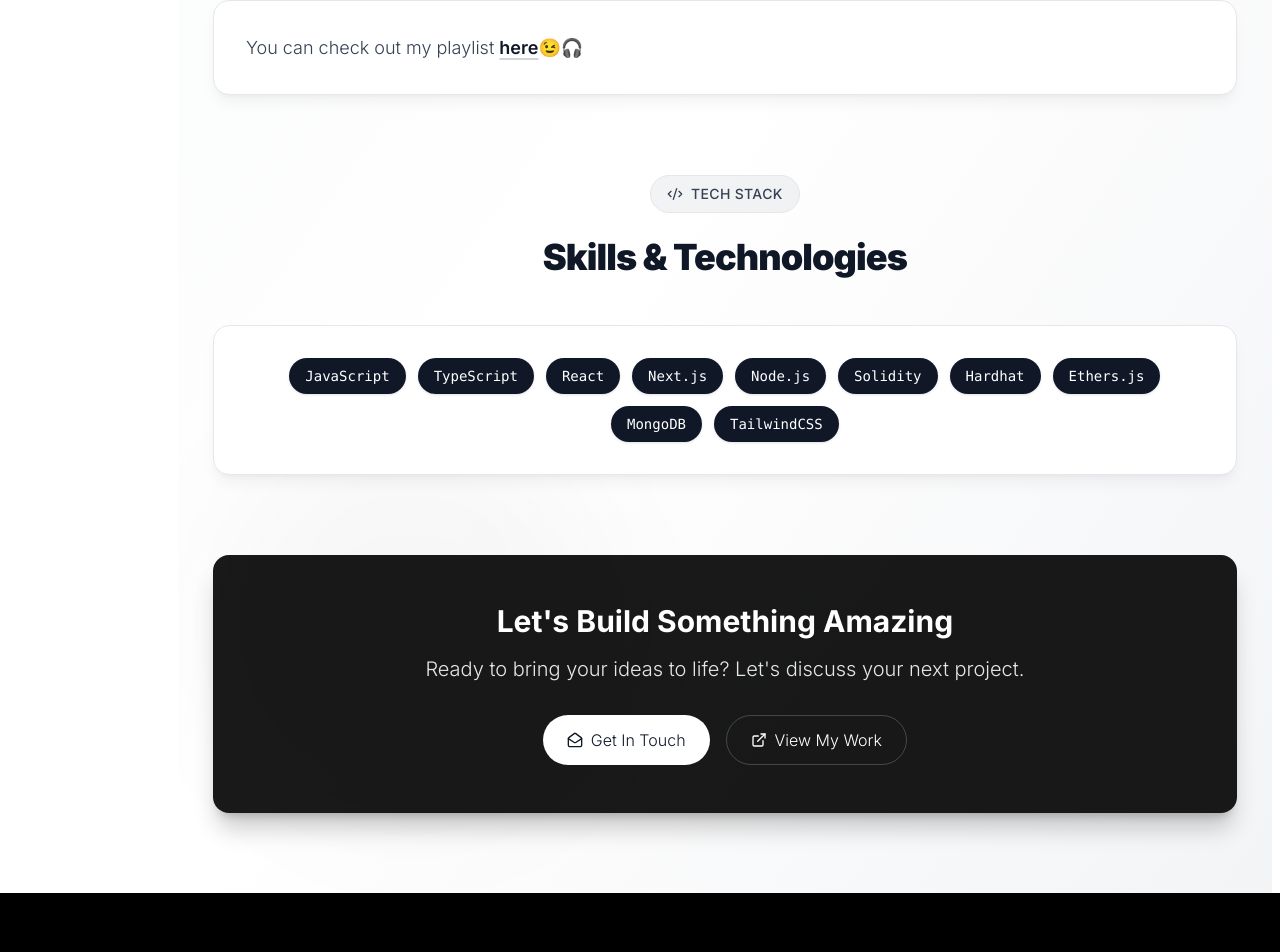
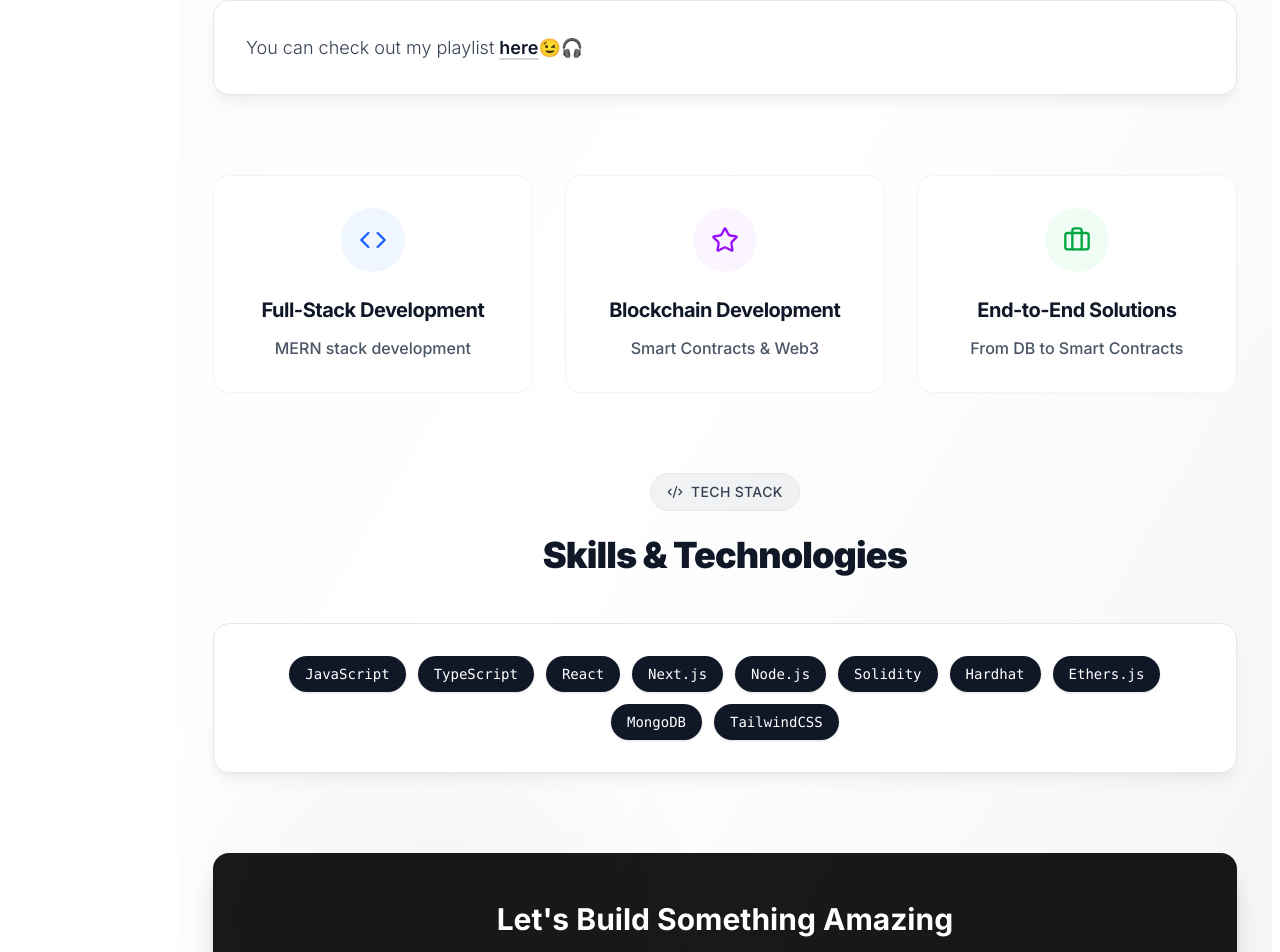
Before and after one commit to O-Midey/Portfolio, a Next.js app: page /about in a window 1280 px wide. Shown: the part 753-1705 px from the top of the page. Before the commit the page ends 1646 px from the top, so only its background shows below. Built offline with nearby package versions, Linux system fonts and the light colour scheme.

Commit message:
Updated Social Links

```diff
--- a/src/app/_components/Header.tsx
+++ b/src/app/_components/Header.tsx
@@ -34,7 +34,7 @@ export default function Header() {
               <Github size={20} />
             </a>
             <a
-              href="https://linkedin.com/in/yourusername"
+              href="https://linkedin.com/in/omotosho-david"
               target="_blank"
               rel="noreferrer"
               className="hover:scale-105 transition-transform"
@@ -115,7 +115,7 @@ export default function Header() {
                 <Github size={20} />
               </a>
               <a
-                href="https://linkedin.com/in/yourusername"
+                href="https://linkedin.com/in/omotosho-david"
                 target="_blank"
                 rel="noreferrer"
               >
--- a/src/app/about/page.tsx
+++ b/src/app/about/page.tsx
@@ -1,5 +1,13 @@
 import { skills } from "../_data/skills";
-import { MailOpen, User, Code2, ExternalLink } from "lucide-react";
+import {
+  MailOpen,
+  User,
+  Code2,
+  ExternalLink,
+  Briefcase,
+  Star,
+  Code,
+} from "lucide-react";
 import AnimatedDiv from "../_components/AnimatedDiv";
 
 export default function AboutPage() {
@@ -74,6 +82,53 @@ export default function AboutPage() {
                 </div>
               </div>
             </div>
+            {/* Quick Stats */}
+            <div className="grid md:grid-cols-3 gap-8 mb-20">
+              <div className="bg-white border border-gray-100 rounded-2xl p-8 text-center hover:shadow-lg transition-all duration-300 group">
+                <div className="bg-blue-50 rounded-full w-16 h-16 flex items-center justify-center mx-auto mb-6">
+                  <Code
+                    className="text-blue-600 group-hover:scale-110 transition-transform duration-300"
+                    size={28}
+                  />
+                </div>
+                <h3 className="font-bold text-xl text-gray-900 mb-3 tracking-tight">
+                  Full-Stack Development
+                </h3>
+                <p className="text-gray-600 font-medium">
+                  MERN stack development
+                </p>
+              </div>
+
+              <div className="bg-white border border-gray-100 rounded-2xl p-8 text-center hover:shadow-lg transition-all duration-300 group">
+                <div className="bg-purple-50 rounded-full w-16 h-16 flex items-center justify-center mx-auto mb-6">
+                  <Star
+                    className="text-purple-600 group-hover:scale-110 transition-transform duration-300"
+                    size={28}
+                  />
+                </div>
+                <h3 className="font-bold text-xl text-gray-900 mb-3 tracking-tight">
+                  Blockchain Development
+                </h3>
+                <p className="text-gray-600 font-medium">
+                  Smart Contracts & Web3
+                </p>
+              </div>
+
+              <div className="bg-white border border-gray-100 rounded-2xl p-8 text-center hover:shadow-lg transition-all duration-300 group">
+                <div className="bg-green-50 rounded-full w-16 h-16 flex items-center justify-center mx-auto mb-6">
+                  <Briefcase
+                    className="text-green-600 group-hover:scale-110 transition-transform duration-300"
+                    size={28}
+                  />
+                </div>
+                <h3 className="font-bold text-xl text-gray-900 mb-3 tracking-tight">
+                  End-to-End Solutions
+                </h3>
+                <p className="text-gray-600 font-medium">
+                  From DB to Smart Contracts
+                </p>
+              </div>
+            </div>
 
             {/* Skills Section */}
             <div className="mb-16 sm:mb-20">
--- a/src/app/page.tsx
+++ b/src/app/page.tsx
@@ -1,14 +1,4 @@
-
-import {
-  Github,
-  Linkedin,
-  Twitter,
-  Instagram,
-  ArrowRight,
-  Code,
-  Star,
-  Briefcase,
-} from "lucide-react";
+import { Github, Linkedin, Twitter, Instagram, ArrowRight } from "lucide-react";
 import AnimatedDiv from "./_components/AnimatedDiv";
 
 export default function HomePage() {
@@ -65,50 +55,6 @@ export default function HomePage() {
           />
         </a>
       </div>
-
-      {/* Quick Stats */}
-      <div className="grid md:grid-cols-3 gap-8">
-        <div className="bg-white border border-gray-100 rounded-2xl p-8 text-center hover:shadow-lg transition-all duration-300 group">
-          <div className="bg-blue-50 rounded-full w-16 h-16 flex items-center justify-center mx-auto mb-6">
-            <Code
-              className="text-blue-600 group-hover:scale-110 transition-transform duration-300"
-              size={28}
-            />
-          </div>
-          <h3 className="font-bold text-xl text-gray-900 mb-3 tracking-tight">
-            Full-Stack Development
-          </h3>
-          <p className="text-gray-600 font-medium">MERN stack development</p>
-        </div>
-
-        <div className="bg-white border border-gray-100 rounded-2xl p-8 text-center hover:shadow-lg transition-all duration-300 group">
-          <div className="bg-purple-50 rounded-full w-16 h-16 flex items-center justify-center mx-auto mb-6">
-            <Star
-              className="text-purple-600 group-hover:scale-110 transition-transform duration-300"
-              size={28}
-            />
-          </div>
-          <h3 className="font-bold text-xl text-gray-900 mb-3 tracking-tight">
-            Blockchain Development
-          </h3>
-          <p className="text-gray-600 font-medium">Smart Contracts & Web3</p>
-        </div>
-
-        <div className="bg-white border border-gray-100 rounded-2xl p-8 text-center hover:shadow-lg transition-all duration-300 group">
-          <div className="bg-green-50 rounded-full w-16 h-16 flex items-center justify-center mx-auto mb-6">
-            <Briefcase
-              className="text-green-600 group-hover:scale-110 transition-transform duration-300"
-              size={28}
-            />
-          </div>
-          <h3 className="font-bold text-xl text-gray-900 mb-3 tracking-tight">
-            End-to-End Solutions
-          </h3>
-          <p className="text-gray-600 font-medium">
-            From DB to Smart Contracts
-          </p>
-        </div>
-      </div>
     </AnimatedDiv>
   );
 }
```
